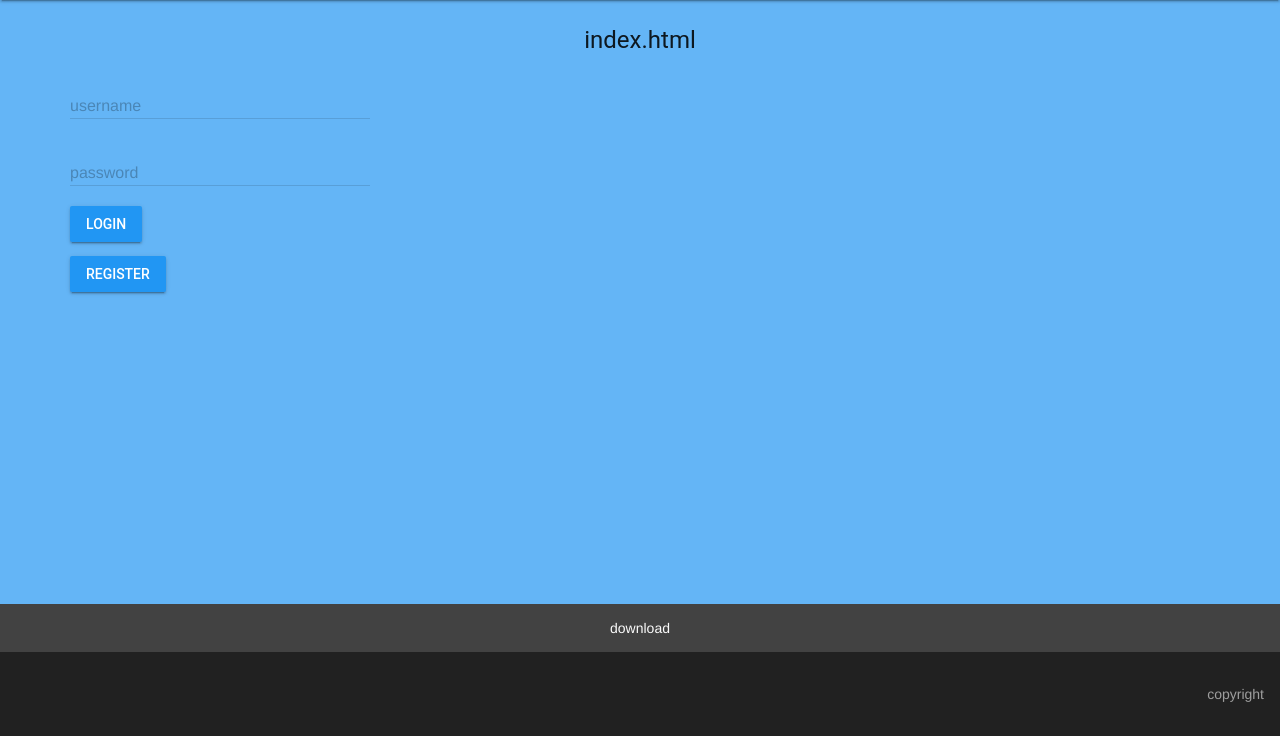
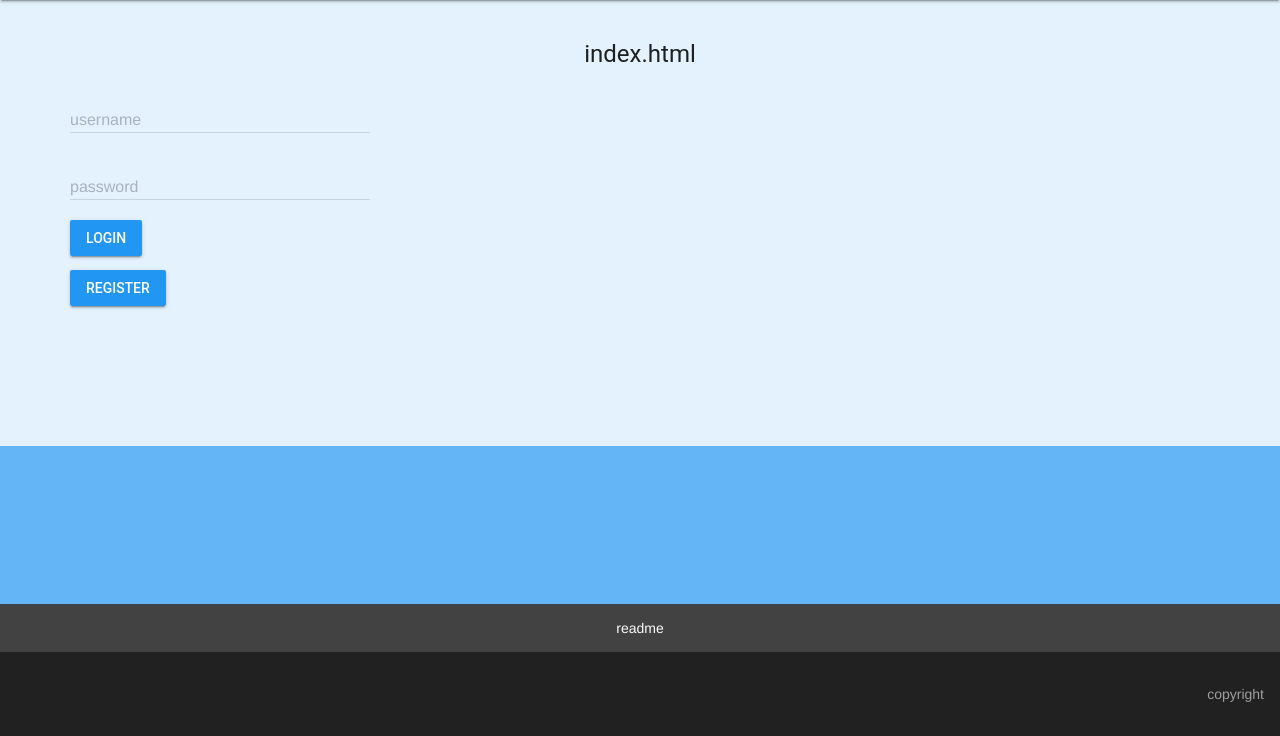
Before and after one commit to awelleck/user-profile, a Flask app: page / in a window 1280 px wide. Shown: the part 64-800 px from the top of the page. Run offline with Flask 2, Linux system fonts and the light colour scheme; some libraries are stand-ins or nearby versions.

Commit message:
Added white-blue <section> to contrast buttons

```diff
--- a/static/style.css
+++ b/static/style.css
@@ -19,3 +19,8 @@
   padding-top: 1em;
   padding-bottom: 1em;
 }
+
+.input_section {
+  padding-top: 1em;
+  padding-bottom: 10em;
+}
--- a/templates/index.html
+++ b/templates/index.html
@@ -1,6 +1,7 @@
 {% extends "layout.html" %}
 {% block title %}Index{% endblock %}
 {% block index %}
+  <section class="input_section mdl-color--blue-50">
     <h4 class="mdl-typography--text-center">index.html</h4>
 
     <!-- Textfield with Floating Label -->
@@ -35,13 +36,14 @@
       </button>
     </form>
 
-  <a href="{{ url_for('register') }}"><button class="mdl-button mdl-js-button mdl-button--raised mdl-button--colored pad pad_top">
+    <a href="{{ url_for('register') }}"><button class="mdl-button mdl-js-button mdl-button--raised  mdl-button--colored pad pad_top">
       Register
     </button></a>
+  </section>
 {% endblock %}
 {% block section %}
   <section class="download mdl-color--grey-800 mdl-typography--text-center">
-    <a href="#" class="mdl-color-text--grey-50">download</a>
+    <a href="#" class="mdl-color-text--grey-50">readme</a>
   </section>
 {% endblock %}
 {% block footer %}
```
Lines whose indentation alone changed are shown as unchanged.
